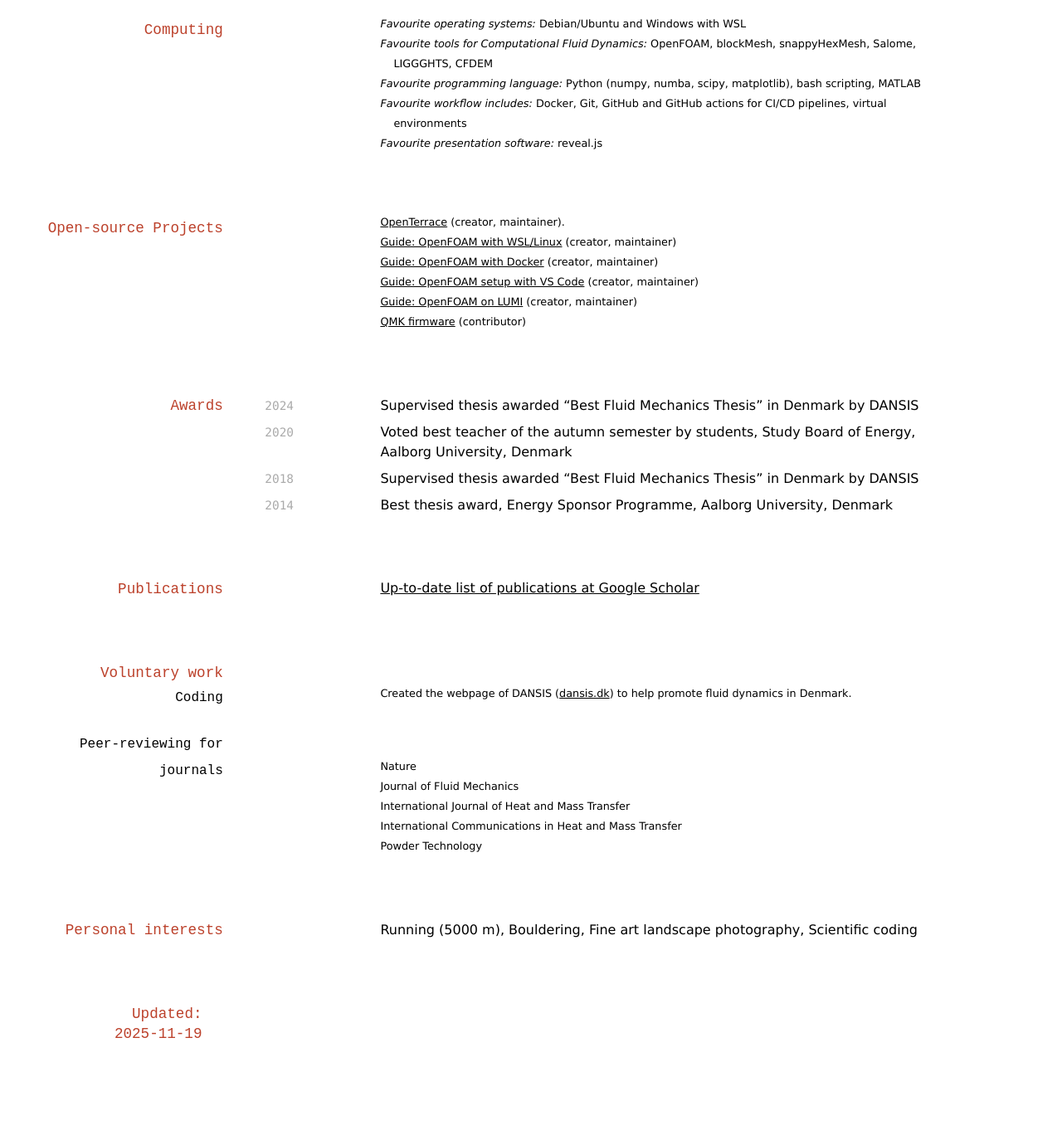
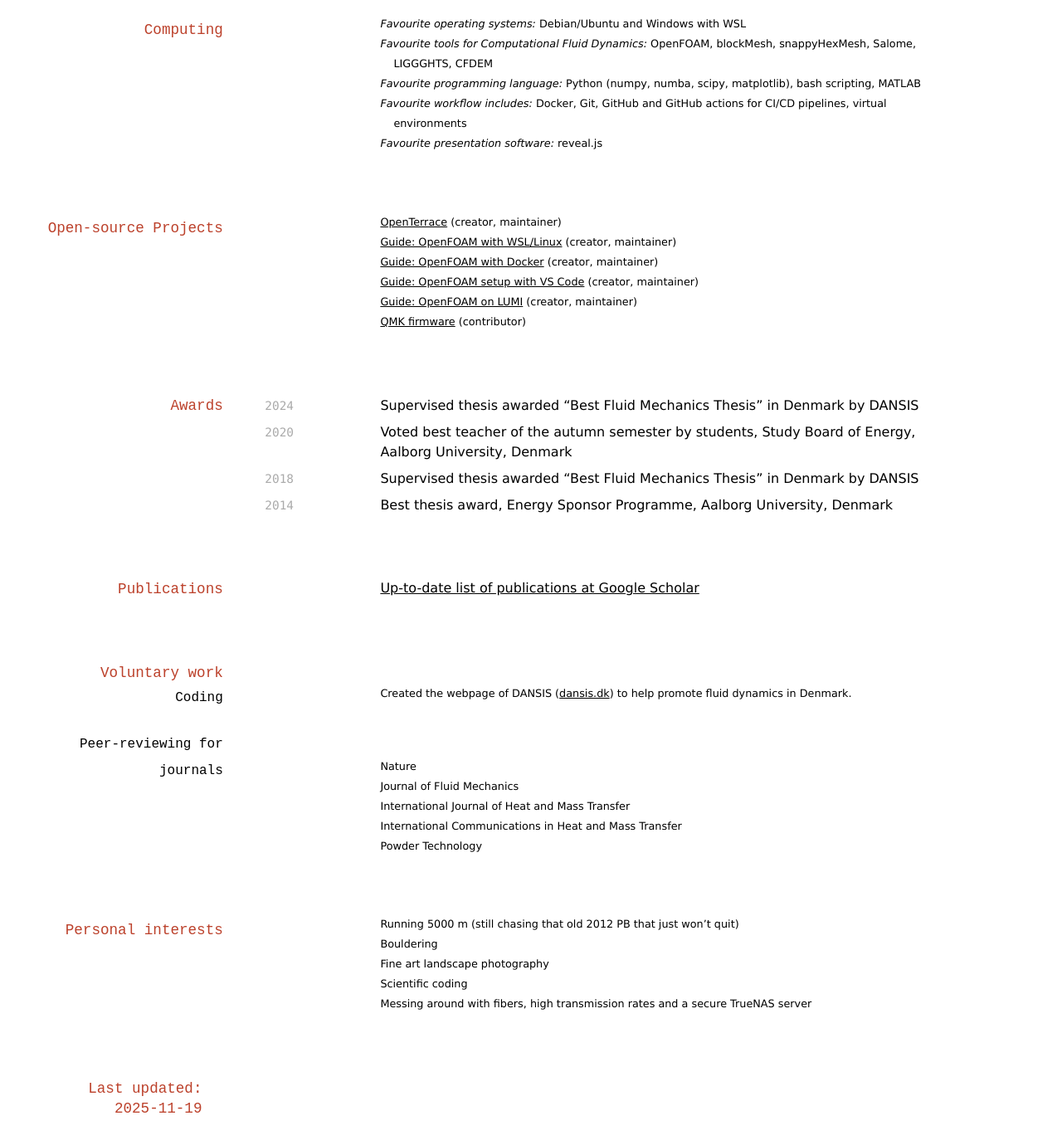
Before and after one commit to jakobhaervig/cv, a Jekyll site: the page built from index.md, in a window 1280 px wide and 1400 px high, scrolled down 2029 px. Shown: the top 1380 px of the window at 83% size. Built offline with Jekyll 4.4.1, drawn with Linux system fonts in a browser that asks for light colours; before the commit the page ends 3287 px from its top, so only the background shows below that.

Commit message:
Update CV layout and content formatting for clarity and consistency

```diff
--- a/_layouts/cv.html
+++ b/_layouts/cv.html
@@ -11,7 +11,8 @@
     <div id="content">
     {{ content }}
 
-    <h2><p>Updated: {{ "now" | date: "%Y-%m-%d" }}</p></h2>
+    <h2><p>Last updated: {{ "now" | date: "%Y-%m-%d" }}</p></h2><br>
+    <h2><p>{{ "now" | date: "%Y-%m-%d" }}</p></h2><br>
     </div>
   </div>
 </body>
--- a/index.md
+++ b/index.md
@@ -122,7 +122,7 @@ __*OpenFOAM Days*__
 
 ## Open-source Projects
 
-- [OpenTerrace](https://openterrace.github.io/openterrace-python/) (creator, maintainer).
+- [OpenTerrace](https://openterrace.github.io/openterrace-python/) (creator, maintainer)
 - [Guide: OpenFOAM with WSL/Linux](https://github.com/jakobhaervig/openfoam-installer) (creator, maintainer)
 - [Guide: OpenFOAM with Docker](https://github.com/jakobhaervig/openfoam-dockerfiles) (creator, maintainer)
 - [Guide: OpenFOAM setup with VS Code](https://github.com/jakobhaervig/openfoam-docker-vscode-workflow) (creator, maintainer)
@@ -181,5 +181,8 @@ International Journal of Heat and Mass Transfer, 149:119046, 2020
 - Powder Technology
 
 ## Personal interests
-
-Running (5000 m), Bouldering, Fine art landscape photography, Scientific coding
+- Running 5000 m (still chasing that old 2012 PB that just won't quit)
+- Bouldering
+- Fine art landscape photography
+- Scientific coding
+- Messing around with fibers, high transmission rates and a secure TrueNAS server
```
